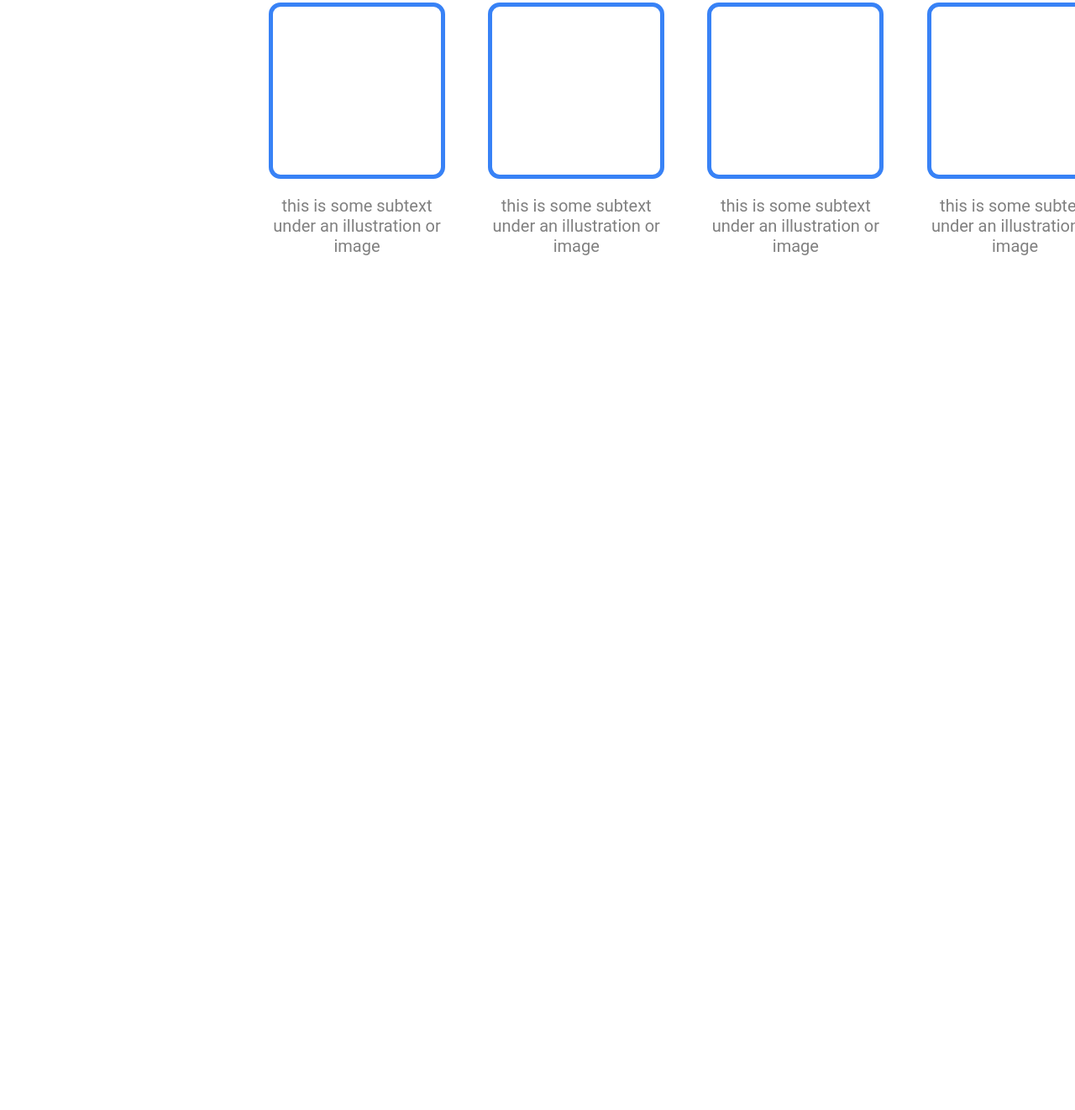
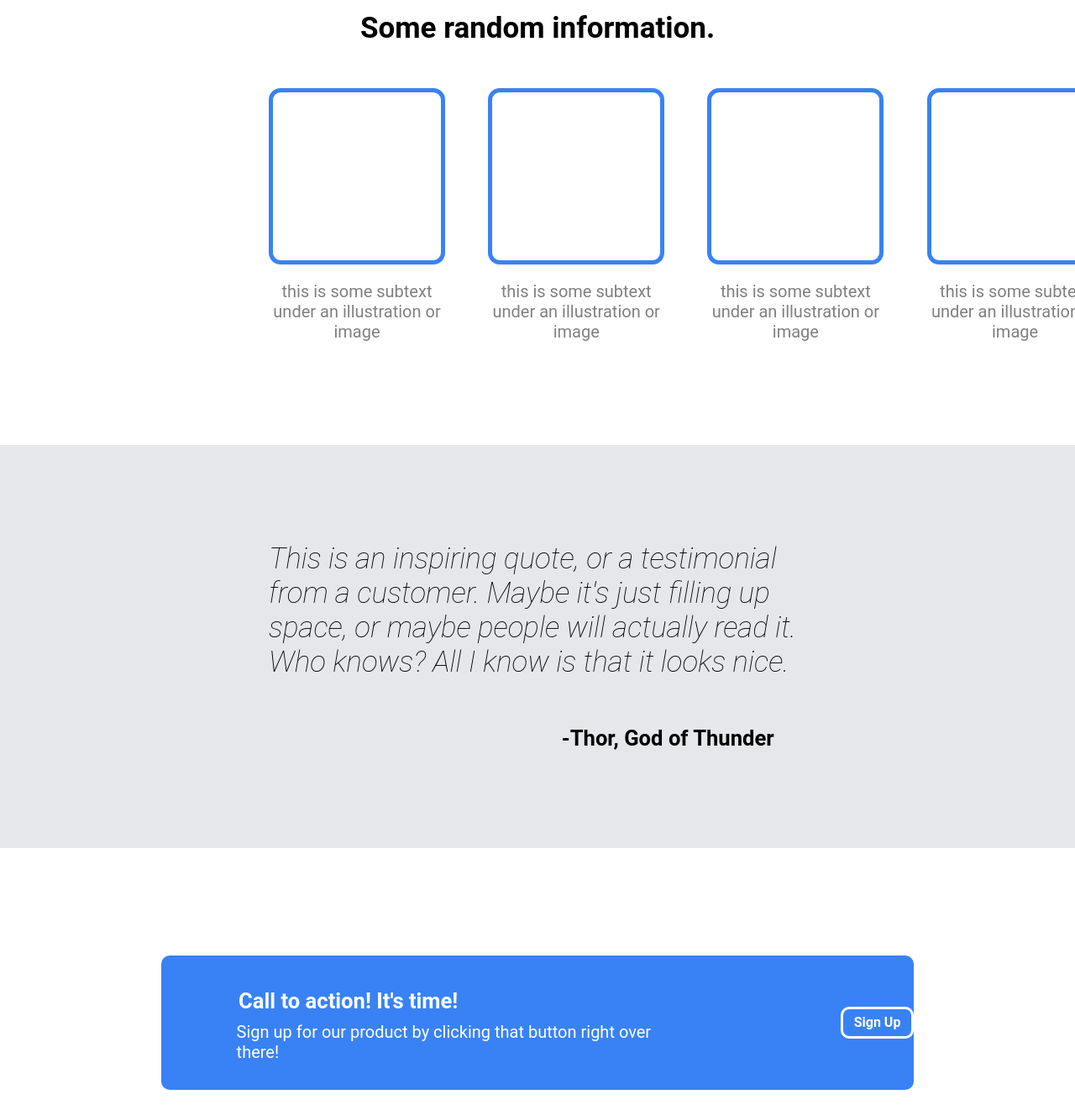
Before and after one commit to FakeQwek/odin-landing-page, a plain HTML site: page index.html in a window 1280 px wide. Shown: the part 678-2000 px from the top of the page at 84% size. Before the commit the page ends 1003 px from the top, so only its background shows below. Drawn offline with Linux system fonts and the light colour scheme.

Commit message:
feat: Two remaining sections

```diff
--- a/index.html
+++ b/index.html
@@ -44,9 +44,18 @@
             </div>
         </div>
     </section>
-    <section id="quote-section"></section>
+    <section id="quote-section">
+        <h2 id="quote">This is an inspiring quote, or a testimonial from a customer. Maybe it's just filling up space, or maybe people will actually read it. Who knows? All I know is that it looks nice.</h1>
+        <h3 id="quote-owner">-Thor, God of Thunder</h3>
+    </section>
     <section id="cta-section">
-        <div id = "cta"></div>
+        <div id = "cta">
+            <div id="cta-info">
+                <h3>Call to action! It's time!</h3>
+                <p>Sign up for our product by clicking that button right over there!</p>
+            </div>
+            <div id="cta-button">Sign Up</div>
+        </div>
     </section>
     <section id="footer"></section>
 
--- a/styles.css
+++ b/styles.css
@@ -1,6 +1,5 @@
 html {
     overflow-x: hidden;
-    margin-bottom: 10%;
 }
 
 
@@ -28,6 +27,7 @@ h3, p, h1 {
 
 #header-section {
     width: 100vw;
+    height: 80%;
 }
 
 h3 {
@@ -41,7 +41,6 @@ body {
 
 #header-section {
     background-color: #1F2937;
-    height: 80%;
 }
 
 #hero {
@@ -102,6 +101,7 @@ h2 {
     display: flex;
     flex-direction: column;
     align-items: center;
+    padding-bottom: 8%;
 }
 
 #body-title {
@@ -138,3 +138,81 @@ h2 {
 .info-desc {
     color: gray;
 }
+
+#quote-section {
+    background-color: #E5E7EB;
+    height: 60%;
+    width: 100%;
+    display: flex;
+    align-items: center;
+    flex-direction: column;
+}
+
+#quote {
+    margin-top: 9%;
+    color: "black";
+    font-style: italic;
+    font-weight: lighter;
+    width: 50%;
+}
+
+#quote-owner {
+    color: black;
+    margin-left: auto;
+    margin-right: 28%;
+}
+
+#cta-section {
+    width: 100%;
+    height: 50%;
+    display:flex;
+    justify-content: center;
+    margin-top: 8%;
+}
+
+#cta {
+    margin-top: 2%;
+    display: flex;
+    flex-direction: row;
+    height: 40%;
+    width: 70%;
+    background-color: #3882F6;
+    border-radius: 10px;
+    align-items: center;
+    gap: 25%;
+}
+
+#cta-info {
+    display: flex;
+    flex-direction: column;
+    margin-left: 10%;
+}
+
+#cta-info h3 {
+    margin-bottom: 1%;
+}
+
+#cta-info p {
+    margin-top: 1%;
+}
+
+#cta-button {
+    font-family: 'Roboto', sans-serif;
+    color: white;
+    background-color: #3882F6;
+    text-align: center;
+    font-weight: bold;
+    border-radius: 10px;
+    display: flex;
+    align-items: center;
+    justify-content: center;
+    border-color: white;
+    border-style: solid;
+    height: 20%;
+    width: 10%;
+}
+
+#footer {
+    background-color: #1F2937;
+    height: 20%;
+}
```
